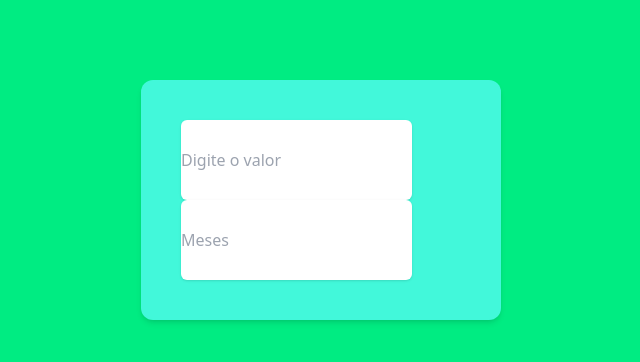
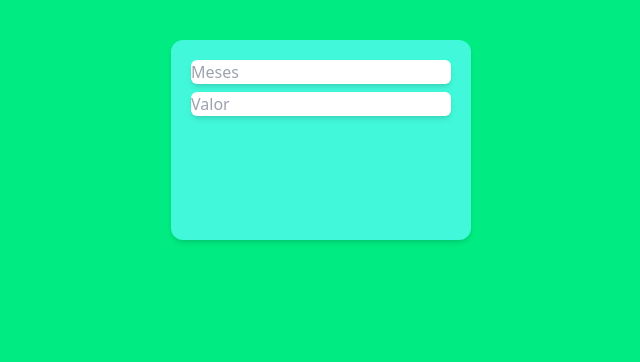
Before and after one commit to marcosaol/CalculadoraJuros, a React (Vite) app: page / in a window 1280 px wide. Shown: the top 362 px of the page, without its empty margins (319-959 px from the left). Built offline with nearby package versions, Linux system fonts and the light colour scheme.

Commit message:
refactor: replace old component with 2 new ones

```diff
--- a/src/App.jsx
+++ b/src/App.jsx
@@ -1,20 +1,16 @@
 import { useState } from "react";
 import Rectangular from "./components/rectangular";
 import Visor from "./components/visor";
-import Input from "./components/input";
+import TimeInput from "./components/timeInput";
+import ValueInput from "./components/valueInput";
 
 function App() {
   return (
     <>
-      <div className="h-screen w-screen flex justify-center bg-custom-green p-[10vh]">
+      <div className="h-screen w-screen flex justify-center bg-custom-green p-10">
         <Rectangular>
-          <Input
-            placeholder="Digite o valor"
-            type="numeric"
-            width={45}
-            heigth={5}
-          />
-          <Input placeholder="Meses" type="numeric" width={45} heigth={5} />
+          <TimeInput />
+          <ValueInput />
         </Rectangular>
       </div>
     </>
--- a/src/components/input.jsx
+++ /dev/null
@@ -1,11 +0,0 @@
-function Input(props) {
-  return (
-    <input
-      placeholder={props.placeholder}
-      type={props.type}
-      className={`w-[${props.width}] h-[${props.heigth}] rounded-md shadow`}
-    ></input>
-  );
-}
-
-export default Input;
--- a/src/components/rectangular.jsx
+++ b/src/components/rectangular.jsx
@@ -1,9 +1,6 @@
 function Rectangular({ children }) {
   return (
-    <div
-      className="w-[45vh] h-[30vh] bg-custom-blue rounded-xl shadow-md p-[5vh] flex justify-start
-    flex-wrap"
-    >
+    <div className="w-[800px] sm:w-[300px] h-[200px] bg-custom-blue rounded-xl shadow-md p-5 flex flex-col gap-2">
       {children}
     </div>
   );
--- /dev/null
+++ b/src/components/timeInput.jsx
@@ -0,0 +1,11 @@
+function TimeInput() {
+  return (
+    <input
+      placeholder="Meses"
+      type="numeric"
+      className="rounded-md  shadow-md "
+    ></input>
+  );
+}
+
+export default TimeInput;
--- /dev/null
+++ b/src/components/valueInput.jsx
@@ -0,0 +1,11 @@
+function ValueInput() {
+  return (
+    <input
+      placeholder="Valor"
+      type="numeric"
+      className="rounded-md  shadow-md "
+    ></input>
+  );
+}
+
+export default ValueInput;
```
